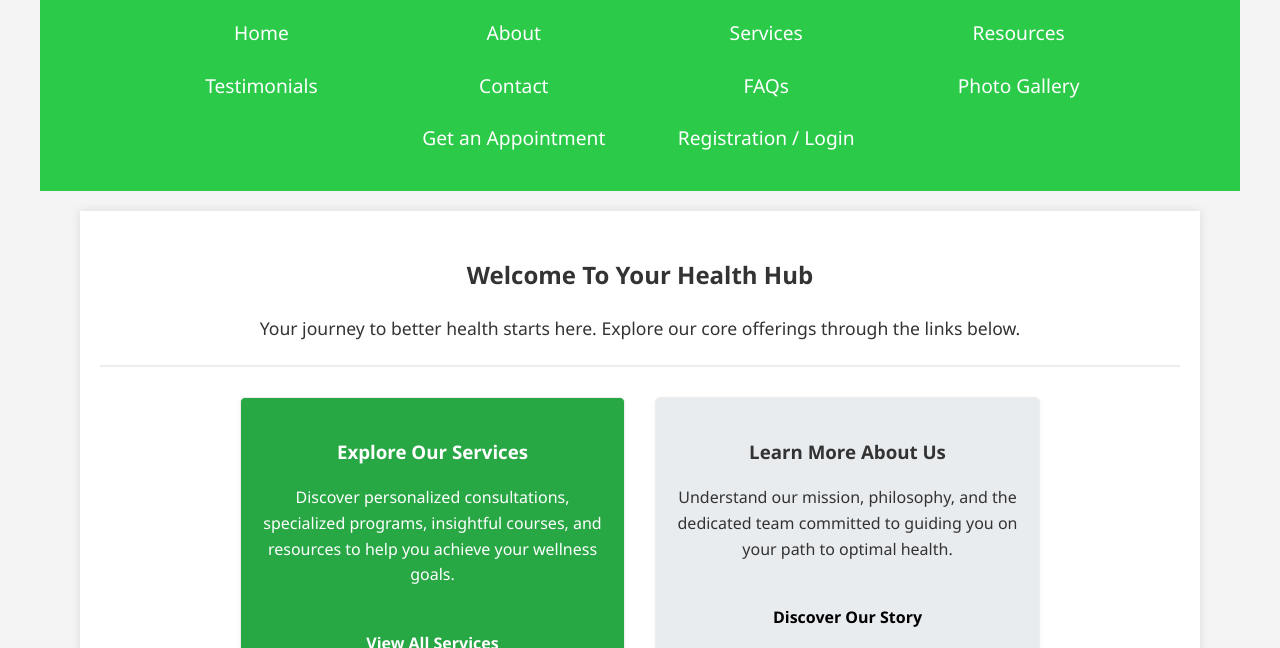
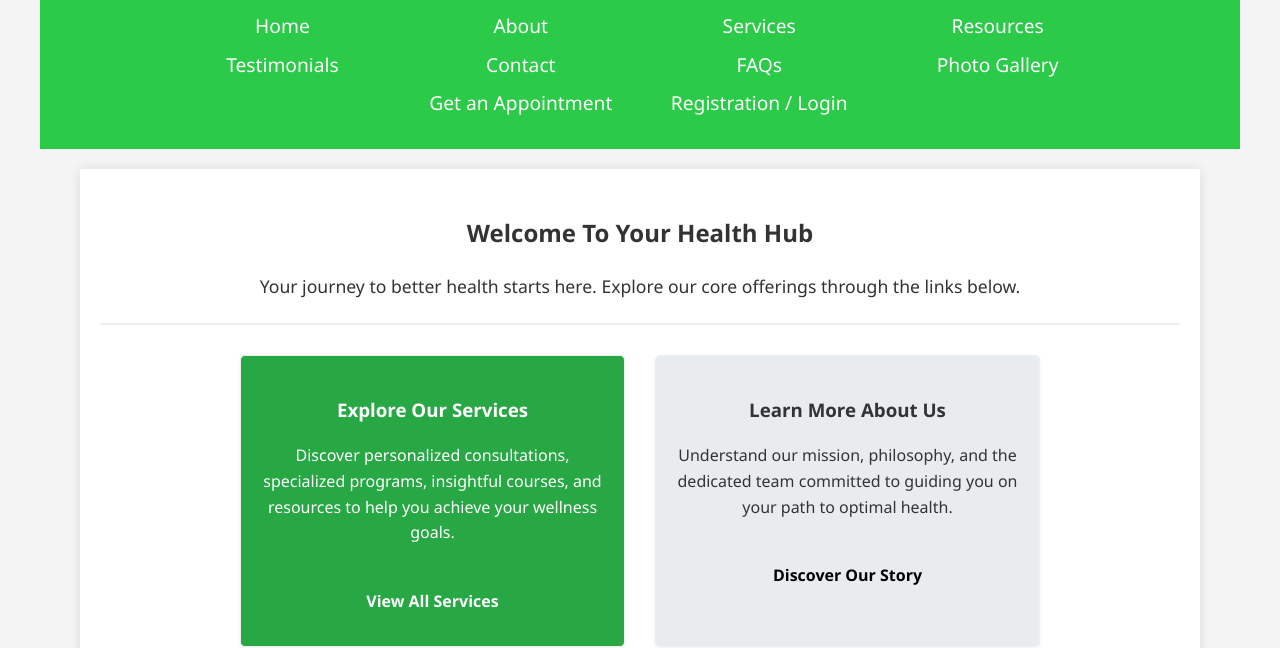
Before and after one commit to sevenpointfour/mywebsite, a website: page public/index.html in a window 1280 px wide. Shown: the part 152-800 px from the top of the page. Drawn offline with Linux system fonts and the light colour scheme; files whose address does not match are found by name.

Commit message:
slightly compact nav items

```diff
--- a/public/css/main_style.css
+++ b/public/css/main_style.css
@@ -90,10 +90,10 @@ header {
 }
 
 .navbar-links li {
-    margin: 5px;
+    margin: 1px;
     min-width: 12em;
     text-align: center;
-    padding: 6px;
+    padding: 3px;
 }
 
 .navbar-links a {
```
